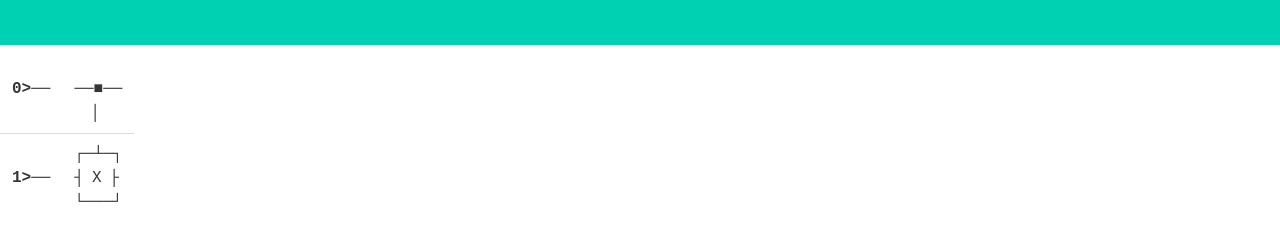
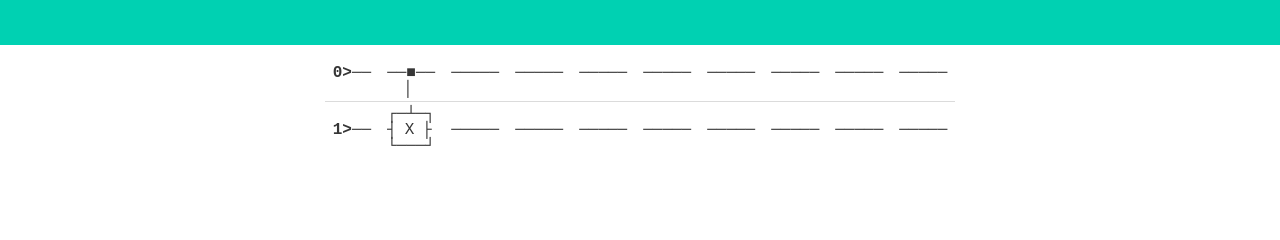
Before and after one commit to mrdimosthenis/feyn, a website: page frontend/index-dev.html in a window 1280 px wide. Shown: the part 116-356 px from the top of the page. Drawn offline with nearby package versions, Linux system fonts and the light colour scheme; files that its build step writes are made by us from their sources.

Commit message:
add scrollable table on center

```diff
--- a/frontend/index-dev.html
+++ b/frontend/index-dev.html
@@ -19,7 +19,11 @@
         </div>
     </div>
 </section>
-<table class="table is-family-code">
+
+<div class="columns is-centered">
+    <div class="column is-narrow">
+        <div class="table-container">
+            <table class="table is-scrollable is-family-code table is-narrow">
                 <tbody>
                 <tr>
                     <th>
@@ -32,6 +36,46 @@
                         ──■──
                         <br>
                         &ensp;&ensp;│
+                    </td>
+                    <td>
+                        <br>
+                        ─────
+                        <br>
+                    </td>
+                    <td>
+                        <br>
+                        ─────
+                        <br>
+                    </td>
+                    <td>
+                        <br>
+                        ─────
+                        <br>
+                    </td>
+                    <td>
+                        <br>
+                        ─────
+                        <br>
+                    </td>
+                    <td>
+                        <br>
+                        ─────
+                        <br>
+                    </td>
+                    <td>
+                        <br>
+                        ─────
+                        <br>
+                    </td>
+                    <td>
+                        <br>
+                        ─────
+                        <br>
+                    </td>
+                    <td>
+                        <br>
+                        ─────
+                        <br>
                     </td>
                 </tr>
                 <tr>
@@ -46,8 +90,52 @@
                         <br>
                         └───┘
                     </td>
+                    <td>
+                        <br>
+                        ─────
+                        <br>
+                    </td>
+                    <td>
+                        <br>
+                        ─────
+                        <br>
+                    </td>
+                    <td>
+                        <br>
+                        ─────
+                        <br>
+                    </td>
+                    <td>
+                        <br>
+                        ─────
+                        <br>
+                    </td>
+                    <td>
+                        <br>
+                        ─────
+                        <br>
+                    </td>
+                    <td>
+                        <br>
+                        ─────
+                        <br>
+                    </td>
+                    <td>
+                        <br>
+                        ─────
+                        <br>
+                    </td>
+                    <td>
+                        <br>
+                        ─────
+                        <br>
+                    </td>
                 </tr>
                 </tbody>
             </table>
+        </div>
+    </div>
+</div>
+
 </body>
 </html>
--- a/frontend/sass/mystyles.scss
+++ b/frontend/sass/mystyles.scss
@@ -1,2 +1,5 @@
 @charset "utf-8";
+
+$body-line-height: 1.0;
+
 @import "../../node_modules/bulma/bulma.sass";
```
Lines whose indentation alone changed are shown as unchanged.
